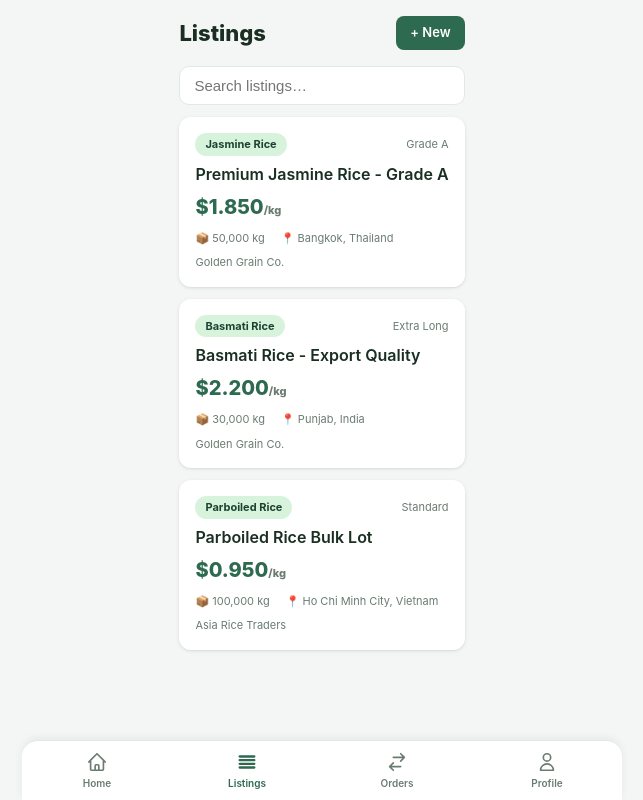
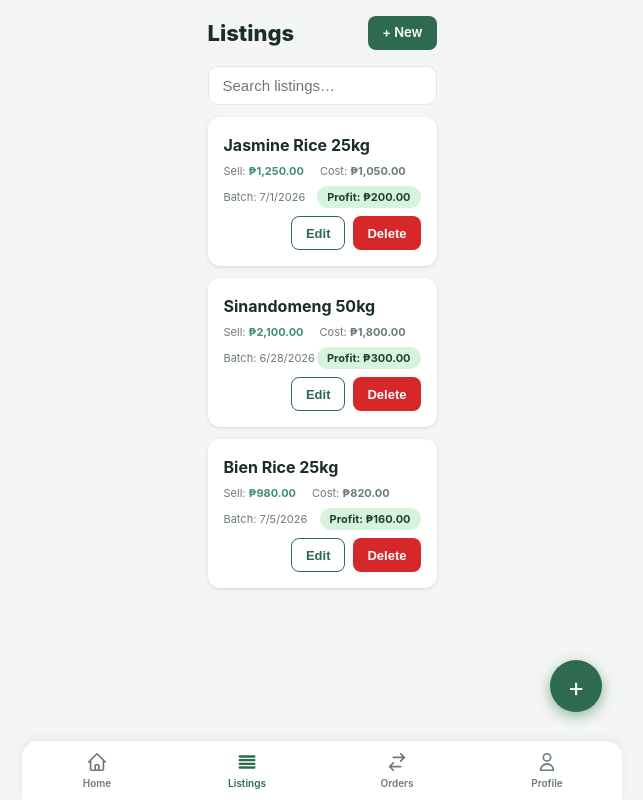
Before and after one commit to rrobenta/rice_trading_app, a React (Vite) app in the folder client/: page /listings in a window 1280 px wide. Shown: the whole page, without its empty margins (318-961 px from the left). Built offline with nearby package versions, Linux system fonts and the light colour scheme; no server answers.

Commit message:
listing tab update

```diff
--- a/client/src/pages/ListingsPage.tsx
+++ b/client/src/pages/ListingsPage.tsx
@@ -1,32 +1,57 @@
-import { useEffect, useState } from 'react';
+import { useState } from 'react';
 import { Link } from 'react-router-dom';
-import api from '../lib/api';
-import { Listing, PaginatedResponse } from '../types';
 
-const MOCK_LISTINGS: Listing[] = [
-  { id: '1', title: 'Premium Jasmine Rice - Grade A', pricePerKg: '1.8500', quantityKg: '50000', minOrderKg: '1000', grade: 'Grade A', location: 'Bangkok, Thailand', isActive: true, createdAt: new Date().toISOString(), variety: { id: '1', name: 'Jasmine Rice', origin: 'Thailand' }, seller: { id: '1', name: 'Golden Grain Co.', company: 'Golden Grain Co.' } },
-  { id: '2', title: 'Basmati Rice - Export Quality', pricePerKg: '2.2000', quantityKg: '30000', minOrderKg: '500', grade: 'Extra Long', location: 'Punjab, India', isActive: true, createdAt: new Date().toISOString(), variety: { id: '2', name: 'Basmati Rice', origin: 'India' }, seller: { id: '1', name: 'Golden Grain Co.', company: 'Golden Grain Co.' } },
-  { id: '3', title: 'Parboiled Rice Bulk Lot', pricePerKg: '0.9500', quantityKg: '100000', minOrderKg: '5000', grade: 'Standard', location: 'Ho Chi Minh City, Vietnam', isActive: true, createdAt: new Date().toISOString(), variety: { id: '3', name: 'Parboiled Rice', origin: 'Various' }, seller: { id: '2', name: 'Asia Rice Traders', company: 'Asia Rice Traders' } },
+interface ListingItem {
+  id: string;
+  title: string;
+  sellPrice: string;
+  boughtFor: string;
+  batchDate: string;
+  photo?: string;
+}
+
+const INITIAL_LISTINGS: ListingItem[] = [
+  { id: '1', title: 'Jasmine Rice 25kg', sellPrice: '1250.00', boughtFor: '1050.00', batchDate: '2026-07-01' },
+  { id: '2', title: 'Sinandomeng 50kg', sellPrice: '2100.00', boughtFor: '1800.00', batchDate: '2026-06-28' },
+  { id: '3', title: 'Bien Rice 25kg', sellPrice: '980.00', boughtFor: '820.00', batchDate: '2026-07-05' },
 ];
 
 export default function ListingsPage() {
-  const [listings, setListings] = useState<Listing[]>(MOCK_LISTINGS);
+  const [listings, setListings] = useState<ListingItem[]>(INITIAL_LISTINGS);
   const [search, setSearch] = useState('');
-  const [loading, setLoading] = useState(false);
-
-  useEffect(() => {
-    setLoading(true);
-    const p = new URLSearchParams({ limit: '20' });
-    if (search) p.set('search', search);
-    api.get<PaginatedResponse<Listing>>(`/listings?${p}`)
-      .then(r => setListings(r.data.data))
-      .catch(() => {}) // fallback to mock
-      .finally(() => setLoading(false));
-  }, [search]);
+  const [editingId, setEditingId] = useState<string | null>(null);
+  const [editForm, setEditForm] = useState<ListingItem | null>(null);
 
   const filtered = search
     ? listings.filter(l => l.title.toLowerCase().includes(search.toLowerCase()))
     : listings;
+
+  const handleDelete = (id: string) => {
+    if (!confirm('Delete this listing?')) return;
+    setListings(prev => prev.filter(l => l.id !== id));
+  };
+
+  const handleEdit = (item: ListingItem) => {
+    setEditingId(item.id);
+    setEditForm({ ...item });
+  };
+
+  const handleSave = () => {
+    if (!editForm) return;
+    setListings(prev => prev.map(l => l.id === editForm.id ? editForm : l));
+    setEditingId(null);
+    setEditForm(null);
+  };
+
+  const handleCancel = () => {
+    setEditingId(null);
+    setEditForm(null);
+  };
+
+  const setField = (key: keyof ListingItem) => (e: any) => {
+    if (!editForm) return;
+    setEditForm({ ...editForm, [key]: e.target.value });
+  };
 
   return (
     <div>
@@ -37,27 +62,52 @@ export default function ListingsPage() {
 
       <input value={search} onChange={e => setSearch(e.target.value)} placeholder="Search listings…" style={{ width: '100%', padding: '10px 14px', borderRadius: 10, border: '1.5px solid var(--border)', fontSize: 15, marginBottom: 12 }} />
 
-      {loading && listings === MOCK_LISTINGS ? <p className="text-muted text-center mt-2">Loading…</p> : filtered.length === 0 ? (
+      {filtered.length === 0 ? (
         <div className="empty"><div className="empty-icon">📭</div><p className="empty-text">No listings found</p></div>
       ) : (
         <div style={{ display: 'grid', gap: 12 }}>
           {filtered.map(l => (
-            <Link key={l.id} to={`/listings/${l.id}`} className="card" style={{ textDecoration: 'none', color: 'inherit' }}>
-              <div className="flex justify-between items-center" style={{ marginBottom: 6 }}>
-                <span className="badge badge-green">{l.variety.name}</span>
-                {l.grade && <span className="text-xs text-muted">{l.grade}</span>}
-              </div>
-              <p style={{ fontWeight: 600, marginBottom: 6 }}>{l.title}</p>
-              <p style={{ fontSize: 20, fontWeight: 800, color: 'var(--primary)' }}>${parseFloat(l.pricePerKg).toFixed(3)}<span className="text-xs text-muted">/kg</span></p>
-              <div className="flex gap-2 mt-1">
-                <span className="text-xs text-muted">📦 {parseFloat(l.quantityKg).toLocaleString()} kg</span>
-                {l.location && <span className="text-xs text-muted">📍 {l.location}</span>}
-              </div>
-              <p className="text-xs text-muted mt-1">{l.seller.company ?? l.seller.name}</p>
-            </Link>
+            <div key={l.id} className="card">
+              {editingId === l.id && editForm ? (
+                /* Edit mode */
+                <div>
+                  <div className="field"><label>Title</label><input value={editForm.title} onChange={setField('title')} /></div>
+                  <div className="row-2">
+                    <div className="field"><label>Sell Price</label><input value={editForm.sellPrice} onChange={setField('sellPrice')} type="number" step="0.01" /></div>
+                    <div className="field"><label>Bought For</label><input value={editForm.boughtFor} onChange={setField('boughtFor')} type="number" step="0.01" /></div>
+                  </div>
+                  <div className="field"><label>Batch Date</label><input type="date" value={editForm.batchDate} onChange={setField('batchDate')} /></div>
+                  <div className="flex gap-1">
+                    <button className="btn btn-primary btn-sm" onClick={handleSave}>Save</button>
+                    <button className="btn btn-ghost btn-sm" onClick={handleCancel}>Cancel</button>
+                  </div>
+                </div>
+              ) : (
+                /* View mode */
+                <div>
+                  <p style={{ fontWeight: 700, marginBottom: 6 }}>{l.title}</p>
+                  <div className="flex gap-2" style={{ marginBottom: 6 }}>
+                    <span className="text-xs text-muted">Sell: <strong style={{ color: 'var(--buy)' }}>₱{parseFloat(l.sellPrice).toLocaleString(undefined, { minimumFractionDigits: 2 })}</strong></span>
+                    <span className="text-xs text-muted">Cost: <strong>₱{parseFloat(l.boughtFor).toLocaleString(undefined, { minimumFractionDigits: 2 })}</strong></span>
+                  </div>
+                  <div className="flex justify-between items-center">
+                    <span className="text-xs text-muted">Batch: {new Date(l.batchDate).toLocaleDateString()}</span>
+                    <span className={`badge ${parseFloat(l.sellPrice) > parseFloat(l.boughtFor) ? 'badge-green' : 'badge-red'}`}>
+                      Profit: ₱{(parseFloat(l.sellPrice) - parseFloat(l.boughtFor)).toFixed(2)}
+                    </span>
+                  </div>
+                  <div className="flex gap-1 mt-1" style={{ justifyContent: 'flex-end' }}>
+                    <button className="btn btn-outline btn-sm" onClick={() => handleEdit(l)}>Edit</button>
+                    <button className="btn btn-sm" style={{ background: 'var(--danger)', color: '#fff' }} onClick={() => handleDelete(l.id)}>Delete</button>
+                  </div>
+                </div>
+              )}
+            </div>
           ))}
         </div>
       )}
+
+      <Link to="/listings/new" className="fab">+</Link>
     </div>
   );
 }
```
